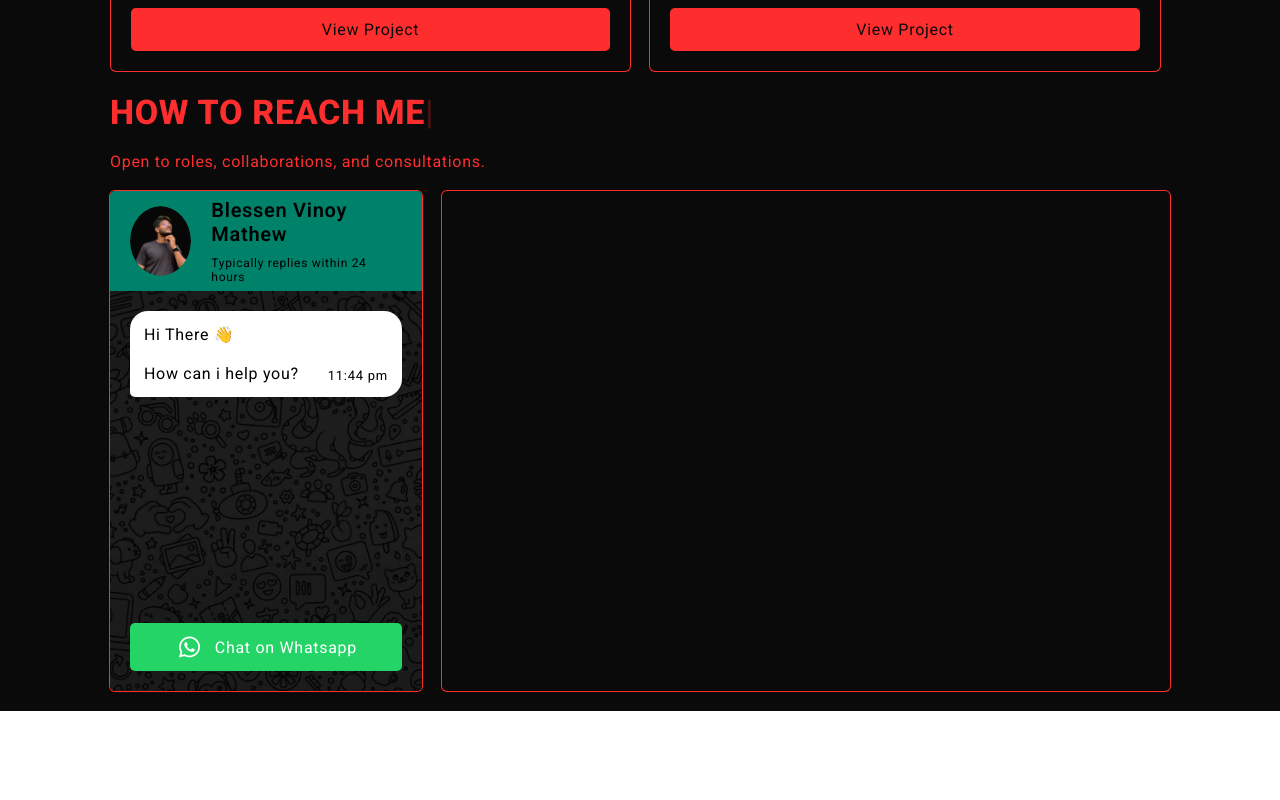
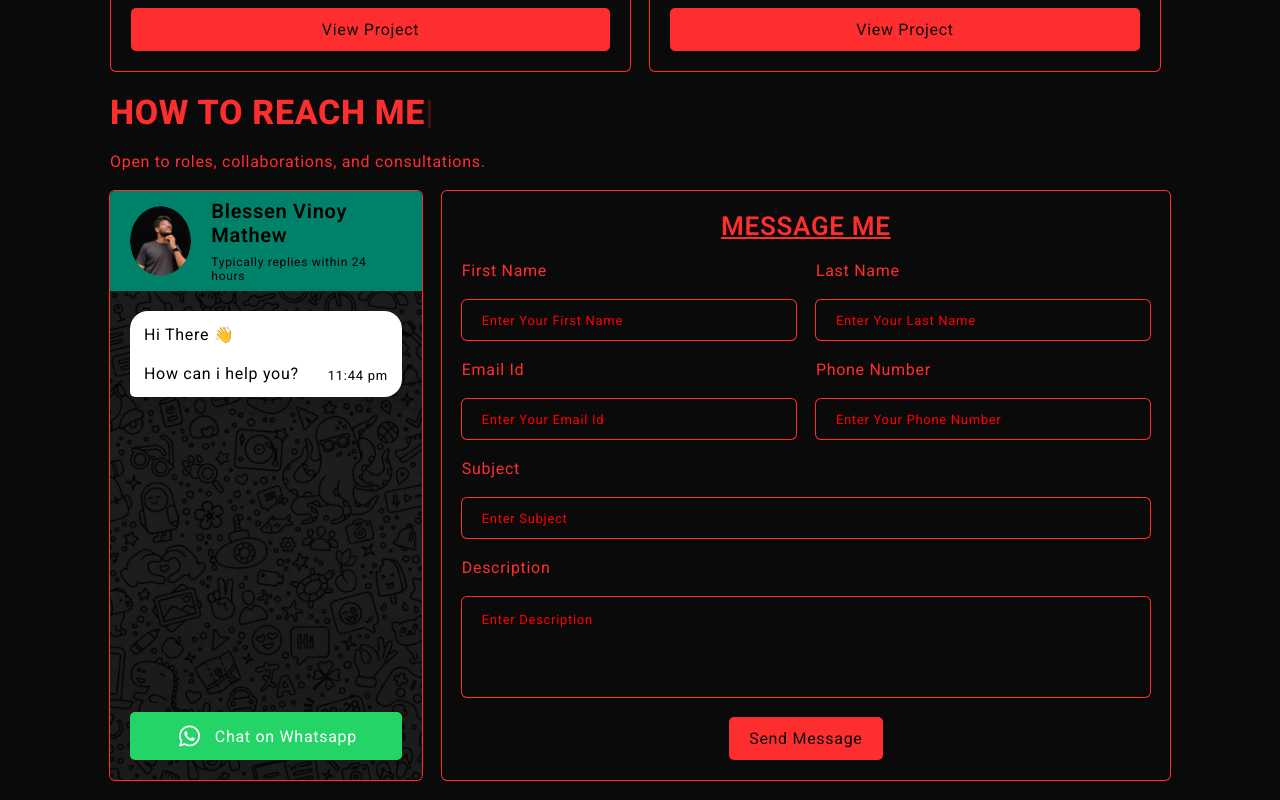
Before and after one commit to Blessen25/Portfolio_BVM, a React (Vite) app in the folder frontend/portfolio/: page / in a window 1280 px wide. Shown: the part 3726-4526 px from the top of the page. Before the commit the page ends 4437 px from the top, so only its background shows below. Built offline with nearby package versions, Linux system fonts and the light colour scheme.

Commit message:
Commited Changes

```diff
--- a/frontend/portfolio/src/components/Contact_comp/contact.css
+++ b/frontend/portfolio/src/components/Contact_comp/contact.css
@@ -3,6 +3,7 @@
     display: flex;
     flex-direction: column;
     gap: 20px;
+    transition: all .7s;
 }
 
 .contactmaindiv {
@@ -19,6 +20,9 @@
     width: 70%;
     border-radius: 5px;
     padding: 20px;
+    display: flex;
+    flex-direction: column;
+    gap: 20px;
 }
 
 .whatsappdiv {
@@ -26,7 +30,6 @@
     width: 30%;
     border-radius: 5px;
     overflow: hidden;
-    height: 500px;
     position: relative;
 }
 
@@ -83,7 +86,7 @@
 
     display: flex;
     flex-direction: column;
-    gap: 10px;
+    gap: 8px;
 }
 
 .whatsappdetails:last-child {
@@ -151,9 +154,98 @@
     box-shadow: inset 0px 70px 0px 0px rgba(0, 130, 106, 1);
 }
 
+.inputparentdiv {
+
+    display: flex;
+    width: 100%;
+    gap: 20px;
+    justify-content: space-between;
+}
+
+.inputchilddiv {
+
+    display: flex;
+    flex-direction: column;
+    gap: 20px;
+    width: 100%;
+}
+
+.contactemaildiv {
+
+    display: flex;
+    width: 100%;
+    justify-content: space-between;
+}
+
+.subjectdiv {
+
+    width: 100%;
+}
+
+.descriptiondiv {
+
+    width: 100%;
+}
+
+.contactformdetails {
+
+    display: flex;
+    flex-direction: column;
+    gap: 20px;
+    align-items: center;
+}
+
+.inputfield {
+
+    border: none;
+    outline: none;
+    border-radius: 5px;
+    height: 40px;
+    padding: 15px 20px;
+    width: 100%;
+}
+
+.darkmodeinput {
+
+    box-shadow: rgba(255, 46, 46, 0.12) 0px 1px 3px 0px,rgba(255, 46, 46, 1) 0px 0px 0px 1px;
+    background-color: transparent;
+    color : #FF2E2E;
+}
+
+.darkmodeinput::placeholder {
+
+    color: #ff0000;
+}
+
+.lightmodeinput {
+
+    box-shadow: rgba(0, 0, 0, 0.02) 0px 1px 3px 0px, rgba(27, 31, 35, 0.15) 0px 0px 0px 1px;
+    background-color: transparent;
+    color : #0A0A0A;
+}
+
+.descriptionfield {
+
+    height: 100px;
+    resize: none;
+}
+
+.inputfield::placeholder {
+
+    font-size: 13px;
+}
+
+
+
+
 @media screen and (max-width: 767px) {
 
     .whatsappdetails:last-child {
+
+        font-size: 10px;
+    }
+
+    .inputfield::placeholder {
 
         font-size: 10px;
     }
@@ -166,4 +258,9 @@
 
         font-size: 8px;
     }
+
+    .inputfield::placeholder {
+
+        font-size: 8px;
+    }
 }
--- a/frontend/portfolio/src/components/Contact_comp/contacts.tsx
+++ b/frontend/portfolio/src/components/Contact_comp/contacts.tsx
@@ -4,7 +4,117 @@ import type { HeaderProps } from "../../interface";
 import { AutoTypeContacts, ButtonComp,  TimeHHmm } from "../extras";
 
 const ContactComp:React.FC<HeaderProps> = ({darkMode, setDarkMode}) => {
+    const [ firstName, setFirstName ] = useState('');
+    const [ firstNameError, setFirstNameError ] = useState('');
+    const [ lastName, setLastName ] = useState('');
+    const [ lastNameError, setLastNameError ] = useState('');
+    const [ email, setEmail ] = useState('');
+    const [ emailError, setEmailError ] = useState('');
+    const [ phone, setPhone ] = useState('');
+    const [ phoneError, setPhoneError ] = useState('');
+    const [ description, setDescription ] = useState('');
+    const [ descriptionError, setDescriptionError ] = useState('');
+    const [ subject, setSubject ] = useState('');
+    const [ subjectError, setSubjectError ] = useState('');
+    const [ isValid, setIsValid ] = useState(false);
+
+    /* VALIDATION BY MYSELF ( might get error :_) ) */
+
+    const ChangeFirstName = (e: React.ChangeEvent<HTMLInputElement>) => {
+
+        if (e.target.value.length > 0) {
+
+            setFirstName(e.target.value);
+            setFirstNameError('');
+        }
+        else {
+
+            setFirstNameError('Please enter your first name.');
+        }
+    }
+
+    const ChangeLastName = (e: React.ChangeEvent<HTMLInputElement>) => {
+
+        if(e.target.value.length > 0) {
+
+            setLastName(e.target.value);
+            setLastNameError('');
+        }
+        else {
+
+            setLastNameError('Please enter your last name.');
+        }
+    }
+
+    const ChangemailId = (e: React.ChangeEvent<HTMLInputElement>) => {
+
+        if(e.target.value.length > 0) {
+
+            setEmail(e.target.value);
+            setEmailError('');
+        }
+        else {
+
+            setEmailError('Please enter your Mail ID');
+        }
+    }
+
+    const HandlePhoneNumber = (e: React.ChangeEvent<HTMLInputElement>) => {
+
+        if(e.target.value.length > 0) {
+
+            setPhone(e.target.value);
+            setPhoneError('');
+        }
+        else {
+
+            setPhoneError('Please enter your Phone Number.');
+        }
+    }
+
+    const HandleSubjectChange = (e: React.ChangeEvent<HTMLInputElement>) => {
+
+        if(e.target.value.length > 0) {
+
+            setSubject(e.target.value);
+            setSubjectError('');
+        }
+
+        else {
+
+            setSubjectError('Please enter Subject.');
+        }
+
+    }
+
+    const HandleDescriptionChange = (e: React.ChangeEvent<HTMLTextAreaElement>) => {
+
+        if(e.target.value.length > 0) {
+
+            setDescription(e.target.value);
+            setDescriptionError('');
+        }
+
+        else {
+
+            setDescriptionError('Please enter Description.');
+        }
+
+    }
+
+    const handleFormSubmit = () => {
+
+        if(firstName.length > 0 && lastName.length > 0 && email.length > 0 && phone.length > 0 && subject.length > 0 && description.length > 0) {
+
+            setIsValid(true);
+        }
+    }
+
+
+
+    /* END OF VALIDATIONS */
     const [iswhatsappOpen, setIswhatsappOpen] = useState(true);
+
     return(
 
         <>
@@ -34,7 +144,51 @@ const ContactComp:React.FC<HeaderProps> = ({darkMode, setDarkMode}) => {
                         </div>
                     </div>
                     <div className={`contactusformdiv ${darkMode ? 'darkmodeaboutcard' : 'lightmodeaboutcard'}`}>
+                        <h1 className={`h1mediumtext ${darkMode ? 'darkmodetext' : 'lightmodetext'}`} style={{ textDecoration: "underline", textAlign: 'center'}}>MESSAGE ME</h1>
+                        <form action="" method="post" className="contactformdetails">
+                            <div className="inputparentdiv">
+                                <div className="inputchilddiv">
+                                    <p className={`ptext ${darkMode ? 'darkmodetext' : 'lightmodetext'}`}>First Name</p>
+                                    <input type="text" className={`inputfield ${darkMode ? 'darkmodeinput' : 'lightmodeinput'}`} placeholder="Enter Your First Name" maxLength={20} onChange={ChangeFirstName}/>
+                                    {firstNameError && <p className={`error ${darkMode ? 'darkmodeerror' : 'lightmodeerror'}`} >{firstNameError}</p>}
+                                </div>
+                                <div className="inputchilddiv">
+                                    <p className={`ptext ${darkMode ? 'darkmodetext' : 'lightmodetext'}`}>Last Name</p>
+                                    <input type="text" className={`inputfield ${darkMode ? 'darkmodeinput' : 'lightmodeinput'}`} maxLength={20} placeholder="Enter Your Last Name" onChange={ChangeLastName}/>
+                                    {lastNameError && <p className={`error ${darkMode ? 'darkmodeerror' : 'lightmodeerror'}`} >{lastNameError}</p>}
+                                </div>
+                            </div>
+                            <div className="contactemaildiv">
+                                <div className="inputparentdiv">
+                                    <div className="inputchilddiv">
+                                        <p className={`ptext ${darkMode ? 'darkmodetext' : 'lightmodetext'}`}>Email Id</p>
+                                        <input type="text" className={`inputfield ${darkMode ? 'darkmodeinput' : 'lightmodeinput'}`} placeholder="Enter Your Email Id" maxLength={50} onChange={ChangemailId}/>
+                                        {emailError && <p className={`error ${darkMode ? 'darkmodeerror' : 'lightmodeerror'}`} >{emailError}</p>}
+                                    </div>
+                                    <div className="inputchilddiv">
+                                        <p className={`ptext ${darkMode ? 'darkmodetext' : 'lightmodetext'}`}>Phone Number</p>
+                                        <input type="text" className={`inputfield ${darkMode ? 'darkmodeinput' : 'lightmodeinput'}`} placeholder="Enter Your Phone Number" maxLength={20} onChange={HandlePhoneNumber}/>
+                                        {phoneError && <p className={`error ${darkMode ? 'darkmodeerror' : 'lightmodeerror'}`} >{phoneError}</p>}
+                                    </div>
+                                </div>
+                            </div>
+                            <div className="subjectdiv">
+                                <div className="inputchilddiv">
+                                 <p className={`ptext ${darkMode ? 'darkmodetext' : 'lightmodetext'}`}>Subject</p>
+                                 <input type="text" className={`inputfield ${darkMode ? 'darkmodeinput' : 'lightmodeinput'}`} placeholder="Enter Subject" maxLength={200} onChange={HandleSubjectChange}/>
+                                 {subjectError && <p className={`error ${darkMode ? 'darkmodeerror' : 'lightmodeerror'}`} >{subjectError}</p>}
+                                </div>
+                            </div>
+                            <div className="descriptiondiv">
+                                <div className="inputchilddiv">
+                                 <p className={`ptext ${darkMode ? 'darkmodetext' : 'lightmodetext'}`}>Description</p>
+                                 <textarea className={`inputfield descriptionfield ${darkMode ? 'darkmodeinput' : 'lightmodeinput'}`} placeholder="Enter Description" maxLength={1000} onChange={HandleDescriptionChange}></textarea>
+                                 {descriptionError && <p className={`error ${darkMode ? 'darkmodeerror' : 'lightmodeerror'}`} >{descriptionError}</p>}
+                                </div>
+                            </div>
 
+                            <ButtonComp text="Send Message" className={`${darkMode ? 'darkmodebutton' : 'lightmodebutton'}`} onClick={() => handleFormSubmit()}/>
+                            </form>
                     </div>
                 </div>
             </div>
--- a/frontend/portfolio/src/index.css
+++ b/frontend/portfolio/src/index.css
@@ -103,6 +103,21 @@
     font-size: 24px;
   }
 
+.error {
+
+  font-size: 13px;
+}
+
+.darkmodeerror {
+
+  color: white;
+}
+
+.lightmodeerror {
+
+  color: #FF2E2E;
+}
+
 @media screen and (max-width: 1399px) {
 
   .childcontainer {
@@ -176,6 +191,11 @@
     font-size: 21px !important;
   }
 
+  .error {
+
+    font-size: 11px;
+  }
+
 }
 
 @media screen and (max-width: 575px) {
@@ -211,6 +231,11 @@
     font-size: 18px !important;
   }
 
+  .error {
+
+    font-size: 9px;
+  }
+
 }
 
 
```
